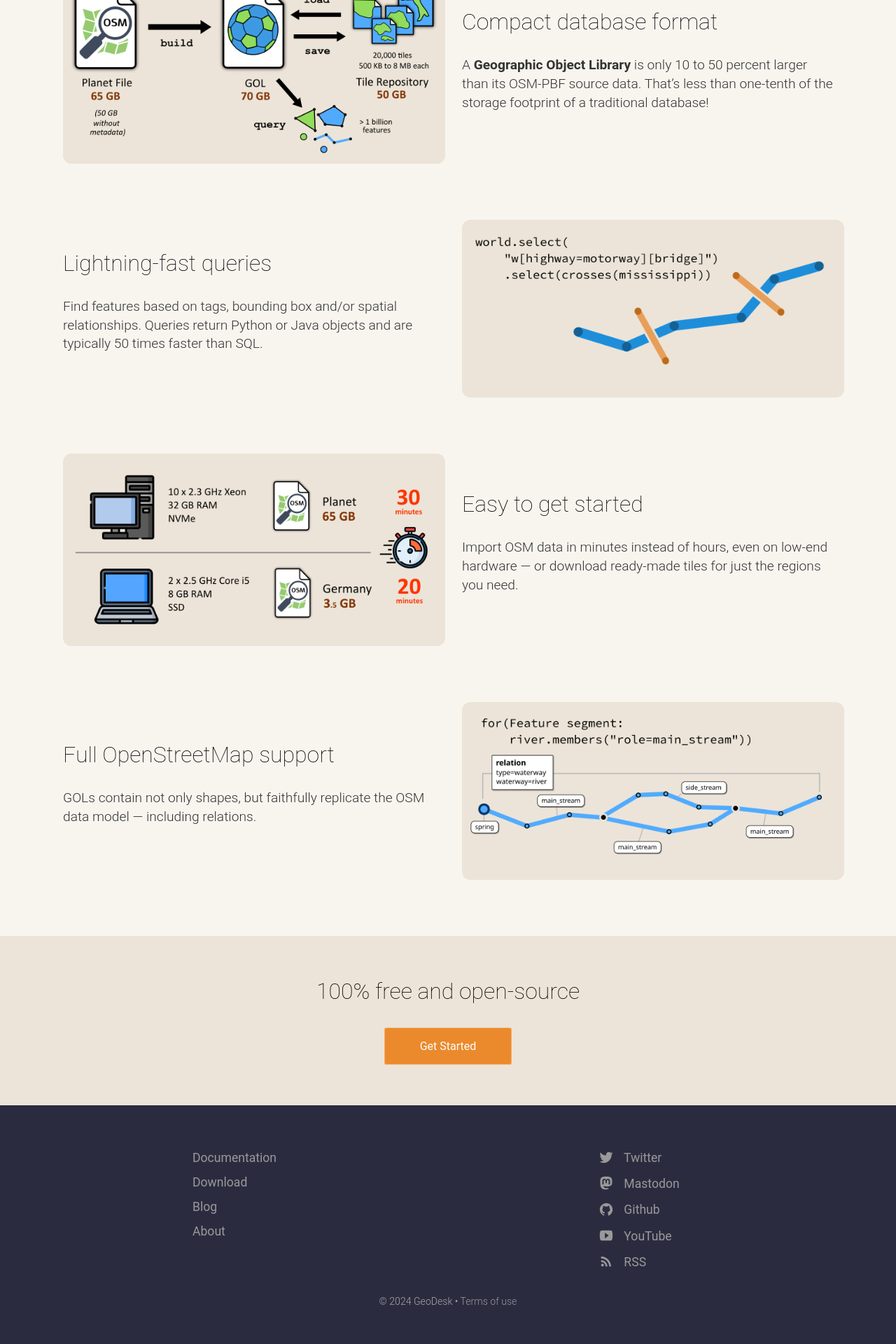
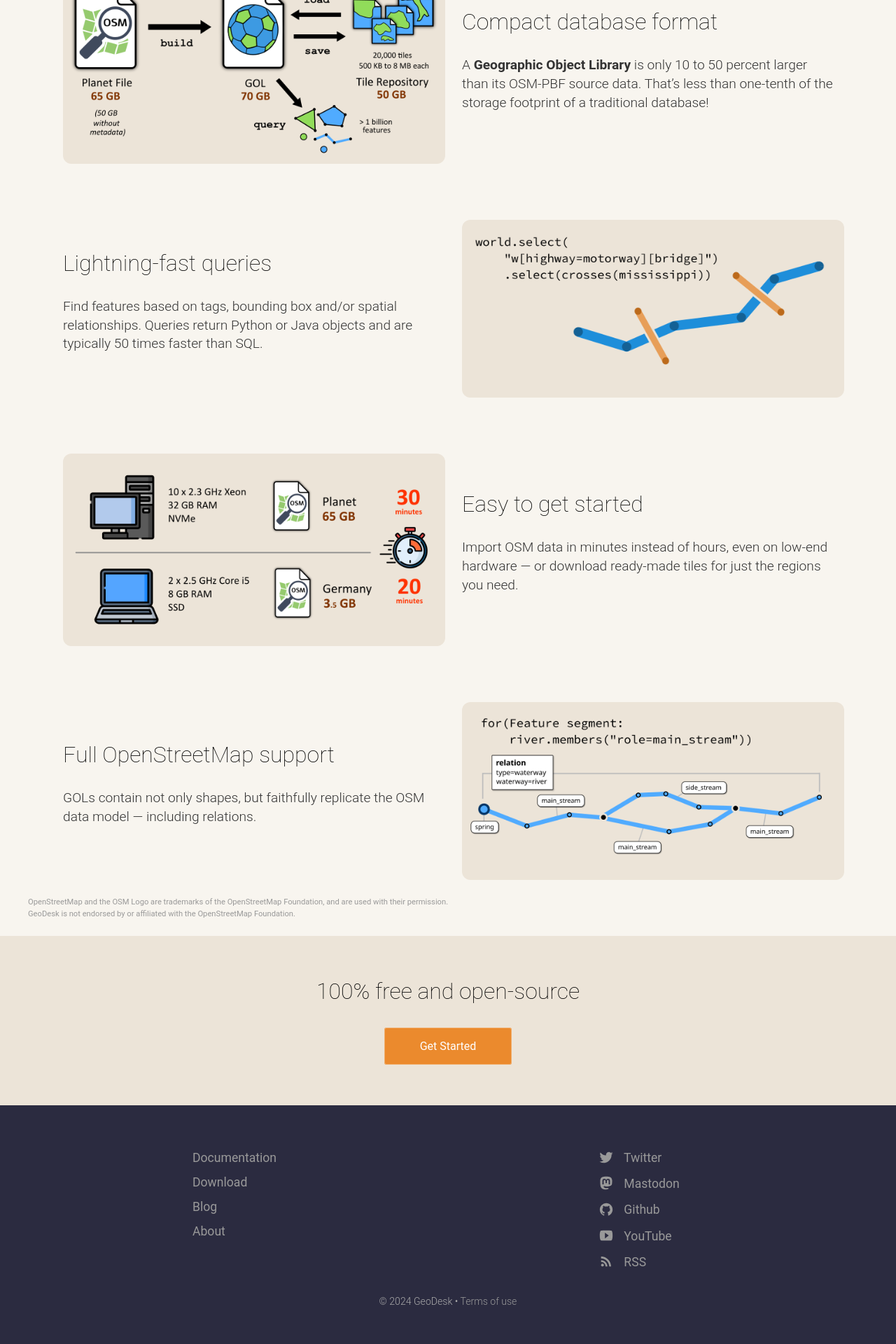
Before and after one commit to clarisma/geodesk-site, a Jekyll site: the page built from index.html, in a window 1280 px wide. Shown: the part 626-2546 px from the top of the page at 70% size. Built offline with Jekyll 4.4.1, drawn with Linux system fonts in a browser that asks for light colours.

Commit message:
trademark disclaimer

```diff
--- a/_sass/landing-page.scss
+++ b/_sass/landing-page.scss
@@ -79,3 +79,16 @@
     width: 80px;
     margin-right: 12px;
 }
+
+.disclaimer
+{
+    color: #999999;
+    font-size: .7em;
+    width: 100%;
+    // text-align: right;
+    margin-top: -5em;
+    margin-bottom: 2em;
+    padding-left: 40px;
+    // margin-right: 4em;
+    line-height: 1.5em;
+}
--- a/index.html
+++ b/index.html
@@ -118,6 +118,11 @@
 		</div>
 	</section>
 
+    <div class="disclaimer">
+        OpenStreetMap and the OSM Logo are trademarks of the OpenStreetMap Foundation, and are used with their permission.<br>
+        GeoDesk is not endorsed by or affiliated with the OpenStreetMap Foundation.
+    </div>
+
 	<section class="bottom-cta">
 		<!--
 		<div class="osi-wrapper">
```
